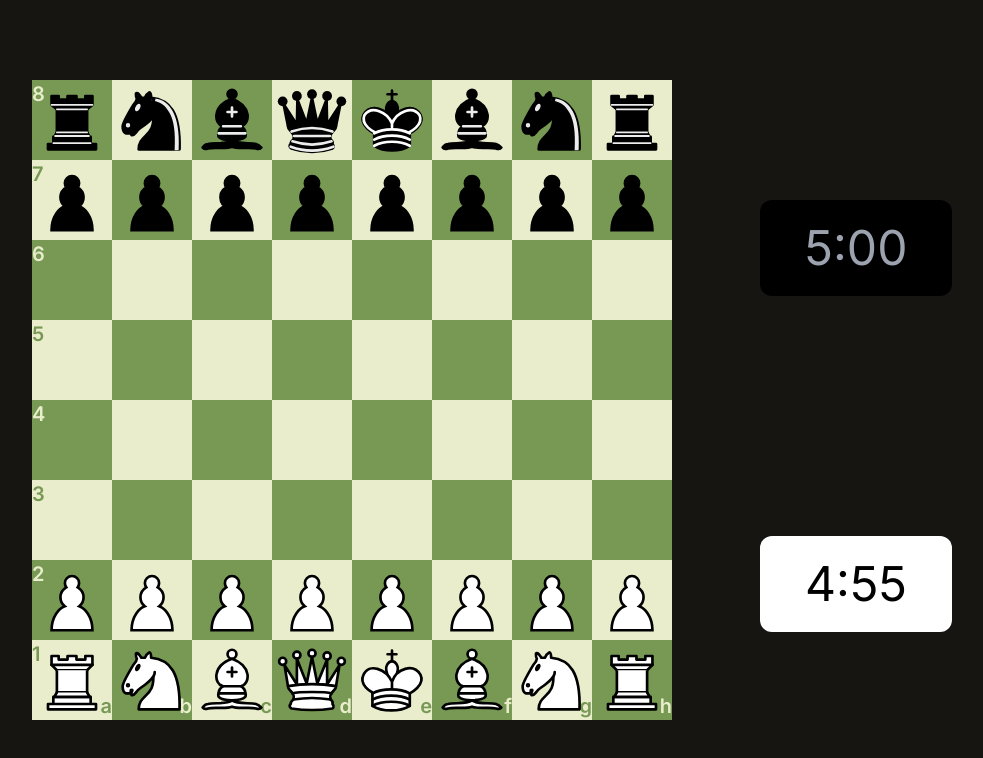
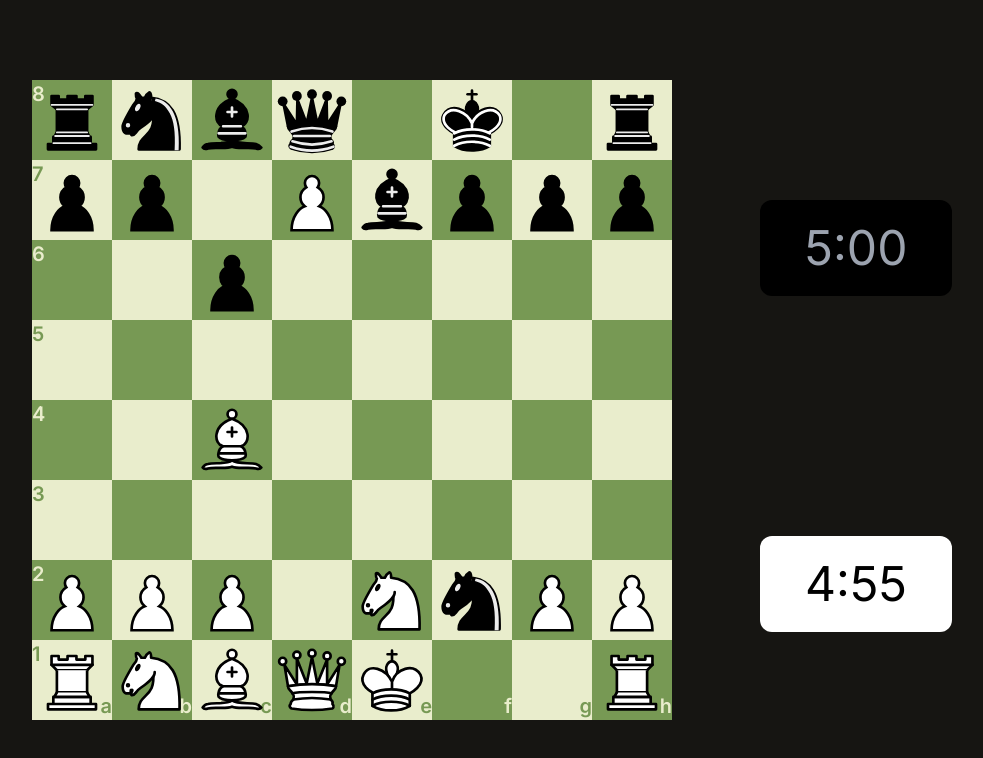
Before and after one commit to Srinjoy003/chess, a Next.js app: page / in a window 1280 px wide. Shown: the top 758 px of the page, without its empty margins (288-1271 px from the left). Built offline with nearby package versions, Linux system fonts and the light colour scheme.

Commit message:
fixed some bugs in move generation

```diff
--- a/app/chessAi/MoveGenerator.ts
+++ b/app/chessAi/MoveGenerator.ts
@@ -1,6 +1,7 @@
 import { ImprovedTotalMoveList } from "./aiMoves";
 import { EnPassantMoveList, CastlingMoveList } from "../helperFunctions";
 import { extractChessPosition } from "./aiHelperFunctions";
+import PawnPromotion from "../components/PawnPromotion";
 
 export function deepCopyBoard(boardState: string[][]): string[][] {
 	// Create a new array and copy the contents of the original array to it
@@ -44,13 +45,72 @@ export function MoveGenerator(
 
 	for (let move of totalMoveList) {
 		const [fromIndex, toIndex] = move;
+
+		const nextTurn = currentTurn === "w" ? "b" : "w";
+
+		const i1 = Math.floor(fromIndex / 10);
+		const j1 = fromIndex % 10;
+
+		const i2 = Math.floor(toIndex / 10);
+		const j2 = toIndex % 10;
+
+		const piece = boardState[i1][j1];
+
+		const promotionList = ["Q", "B", "H", "R"];
+
+		if (
+			//pawn promotion
+			piece[1] === "P" &&
+			((piece[0] === "w" && i2 === 7) || (piece[0] === "b" && i2 === 0))
+		) {
+			for (let promotionMove of promotionList) {
 				const newBoardState = deepCopyBoard(boardState);
 				const newWhiteCastling = deepCopyCastling(whiteCastling);
 				const newBlackCastling = deepCopyCastling(blackCastling);
 				const newPrevMove = deepCopyPrevMove(prevMove);
-		const nextTurn = currentTurn === "w" ? "b" : "w";
+
+				MoveMaker(
+					newBoardState,
+					fromIndex,
+					toIndex,
+					promotionMove,
+					prevMove,
+					newWhiteCastling,
+					newBlackCastling
+				);
 
 
+				if (newPrevMove) {
+					newPrevMove[0] = fromIndex;
+					newPrevMove[1] = toIndex;
+				}
+
+				const num = MoveGenerator(
+					depth,
+					currentDepth - 1,
+					newBoardState,
+					nextTurn,
+					newPrevMove,
+					newWhiteCastling,
+					newBlackCastling
+				);
+
+				if (currentDepth === depth) {
+					const fromIndexPos = extractChessPosition(fromIndex);
+					const toIndexPos = extractChessPosition(toIndex);
+					const moveName =
+						fromIndexPos + toIndexPos + promotionMove.toLowerCase() + ":";
+
+					console.log(moveName, num);
+				}
+
+				moveNumber += num;
+			}
+		} else {
+			const newBoardState = deepCopyBoard(boardState);
+			const newWhiteCastling = deepCopyCastling(whiteCastling);
+			const newBlackCastling = deepCopyCastling(blackCastling);
+			const newPrevMove = deepCopyPrevMove(prevMove);
 
 			MoveMaker(
 				newBoardState,
@@ -67,7 +127,6 @@ export function MoveGenerator(
 				newPrevMove[1] = toIndex;
 			}
 
-
 			const num = MoveGenerator(
 				depth,
 				currentDepth - 1,
@@ -83,10 +142,11 @@ export function MoveGenerator(
 				const toIndexPos = extractChessPosition(toIndex);
 				const moveName = fromIndexPos + toIndexPos + ":";
 
-			// console.log(moveName, num);
+				console.log(moveName, num);
 			}
 
 			moveNumber += num;
+		}
 	}
 	return moveNumber;
 }
@@ -111,8 +171,8 @@ export function MoveMaker(
 	if (
 		!(
 			(
-				piece[1][1] === "P" &&
-				((piece[1][0] == "w" && i2 === 7) || (piece[1][0] == "b" && i2 === 0))
+				piece[1] === "P" &&
+				((piece[0] == "w" && i2 === 7) || (piece[0] == "b" && i2 === 0))
 			) //no pawn promotion
 		)
 	) {
@@ -123,7 +183,7 @@ export function MoveMaker(
 		piece[1] === "P" &&
 		((piece[0] === "w" && i2 === 7) || (piece[0] === "b" && i2 === 0))
 	) {
-		boardState[i2][j2] = piece[0] + "Q";
+		boardState[i2][j2] = piece[0] + promotedPiece;
 		boardState[i1][j1] = "-";
 	}
 
@@ -205,5 +265,4 @@ export function MoveMaker(
 			blackCastling = [blackCastling[0], true, blackCastling[2]];
 		}
 	}
-
 }
--- a/app/chessAi/aiHelperFunctions.ts
+++ b/app/chessAi/aiHelperFunctions.ts
@@ -16,17 +16,17 @@ export function fenToChessboard(
 	whiteCastling: [boolean, boolean, boolean],
 	blackCastling: [boolean, boolean, boolean],
 	prevMove: [number, number]
-) {
+):[string, string[][]] {
 	const pieceMap: { [key: string]: string } = {
 		P: "wP",
 		Q: "wQ",
-		H: "wH",
+		N: "wH",
 		B: "wB",
 		K: "wK",
 		R: "wR",
 		p: "bP",
 		q: "bQ",
-		h: "bH",
+		n: "bH",
 		b: "bB",
 		k: "bK",
 		r: "bR",
@@ -112,7 +112,7 @@ function printChessboard(board: string[][]) {
 }
 
 // Example usage
-const fen = "rnbqkbnr/pppp1ppp/8/4p3/4P3/8/PPPP1PPP/RNBQKBNR b KQkq a3 0 1";
+const fen = "rnbq1k1r/pp1Pbppp/2p5/8/2B5/8/PPP1NnPP/RNBQK2R w KQ - 1 8";
 const whiteCastling: [boolean, boolean, boolean] = [true, true, true];
 const blackCastling: [boolean, boolean, boolean] = [true, true, true];
 const prevMove: [number, number] = [-1, -1];
--- a/app/components/chessBoard.tsx
+++ b/app/components/chessBoard.tsx
@@ -19,6 +19,8 @@ import { useDispatch } from "react-redux";
 import { toggleTurn } from "../reduxStore/turnSlice";
 import { AiRandomMove } from "../chessAi/aiMoves";
 import { MoveGenerator } from "../chessAi/MoveGenerator";
+import { fenToChessboard } from "../chessAi/aiHelperFunctions";
+import { current } from "@reduxjs/toolkit";
 
 export function CreateBoardMap() {
 	const board = [];
@@ -157,16 +159,42 @@ export default function ChessBoard() {
 	let aiRandomMoveWhite = useRef<number[]>([]);
 	let aiRandomMoveBlack = useRef<number[]>([]);
 
-	// const moves = MoveGenerator(
-	// 	5,
-	// 	5,
-	// 	boardState,
-	// 	"w",
-	// 	null,
-	// 	whiteCastling,
-	// 	blackCastling
-	// );
-	// console.log(moves);
+	useEffect(() => {
+
+
+		const fen = "rnbq1k1r/pp1Pbppp/2p5/8/2B5/8/PPP1NnPP/RNBQK2R w KQ - 1 8";
+		// const fen = "rnQq1k1r/pp2bppp/2p5/8/2B5/8/PPP1NnPP/RNBQK2R b KQ - 1 8";
+
+		const whiteCastling: [boolean, boolean, boolean] = [true, true, true];
+		const blackCastling: [boolean, boolean, boolean] = [true, true, true];
+		const prevMove: [number, number] = [-1, -1];
+
+		const [currentTurn, boardState] = fenToChessboard(
+			fen,
+			whiteCastling,
+			blackCastling,
+			prevMove
+		);
+
+		if(currentTurn === "b") dispatch(toggleTurn())
+		setBoardState(boardState);
+		setPrevMove(prevMove);
+		setWhiteCastling(whiteCastling);
+		setBlackCastling(blackCastling);
+
+
+		const moves = MoveGenerator(
+			3,
+			3,
+			boardState,
+			currentTurn,
+			prevMove,
+			whiteCastling,
+			blackCastling
+		);
+		console.log(moves);
+	}, [dispatch])
+
 
 	useEffect(() => {
 		setPosition([turn, boardState]);
```
Also changed, not shown: app/chessAi/moves2.txt (added). Lines whose indentation alone changed are shown as unchanged.
